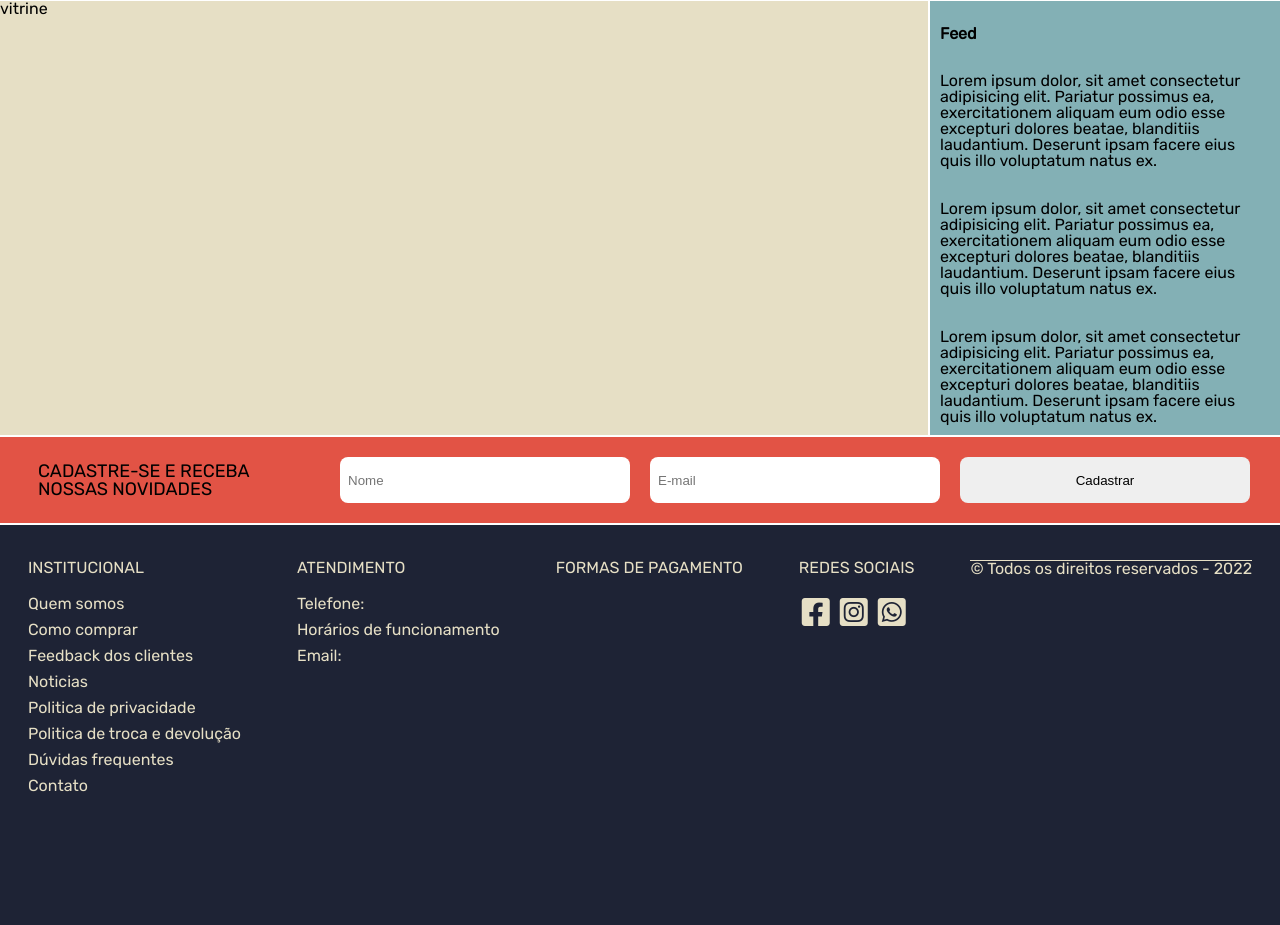
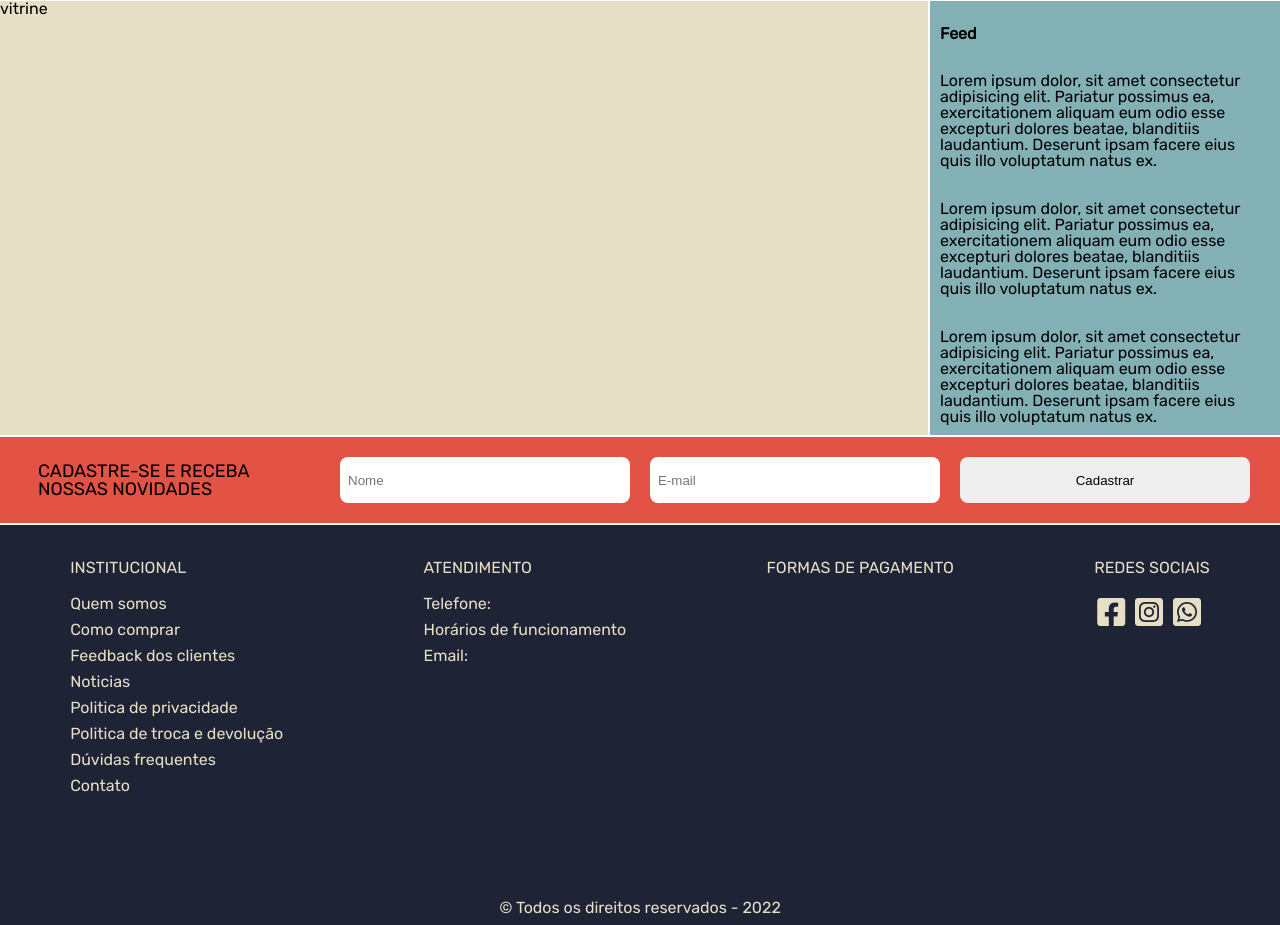
Before and after one commit to lindaiely/infinitosublime, a PHP site: page / in a window 1280 px wide. Shown: the part 357-1282 px from the top of the page. Run offline with PHP 8.4, Linux system fonts and the light colour scheme; some libraries are stand-ins or nearby versions.

Commit message:
ajuste no rodape

```diff
--- a/components/rodape.php
+++ b/components/rodape.php
@@ -1,5 +1,5 @@
 
-<section id="news">
+		<section id="news">
             <form action="" class="cadastro">
 				<p>CADASTRE-SE E RECEBA NOSSAS NOVIDADES</p>
 				<input type="nome" name="nome" id="nome" placeholder="Nome">
@@ -40,7 +40,7 @@
 					<li><a href="" target="_blank" rel="external"><i class="fa-brands fa-square-whatsapp"></i></a></li>
 				</ul>
 			</div>
-			<div class="subrodape">
+			<div class="break subrodape">
 				<p>&copy; Todos os direitos reservados - 2022</p>
 			</div>
 		</footer>
--- a/css/style.css
+++ b/css/style.css
@@ -130,7 +130,7 @@ footer{
 }
 .rodape{
 	display: flex;
-	width: 100%;
+	flex-wrap: wrap;
 	justify-content: space-around;
 }
 .rodape p{
@@ -150,8 +150,11 @@ footer{
 	margin: 3px;
 	font-size: 2rem;
 }
-.subrodape p{
+.break{
+	flex-basis: 100%;
+	height: 0;
+}
+.subrodape{
 	display: flex;
-	flex-wrap: wrap;
-	border-top: 1px solid #E6DFC5;
+	justify-content: center;
 }
```
Also changed, not shown: criar-conta.php (+11 -7 lines), login.php (+9 -5 lines), perfil.php (added).
